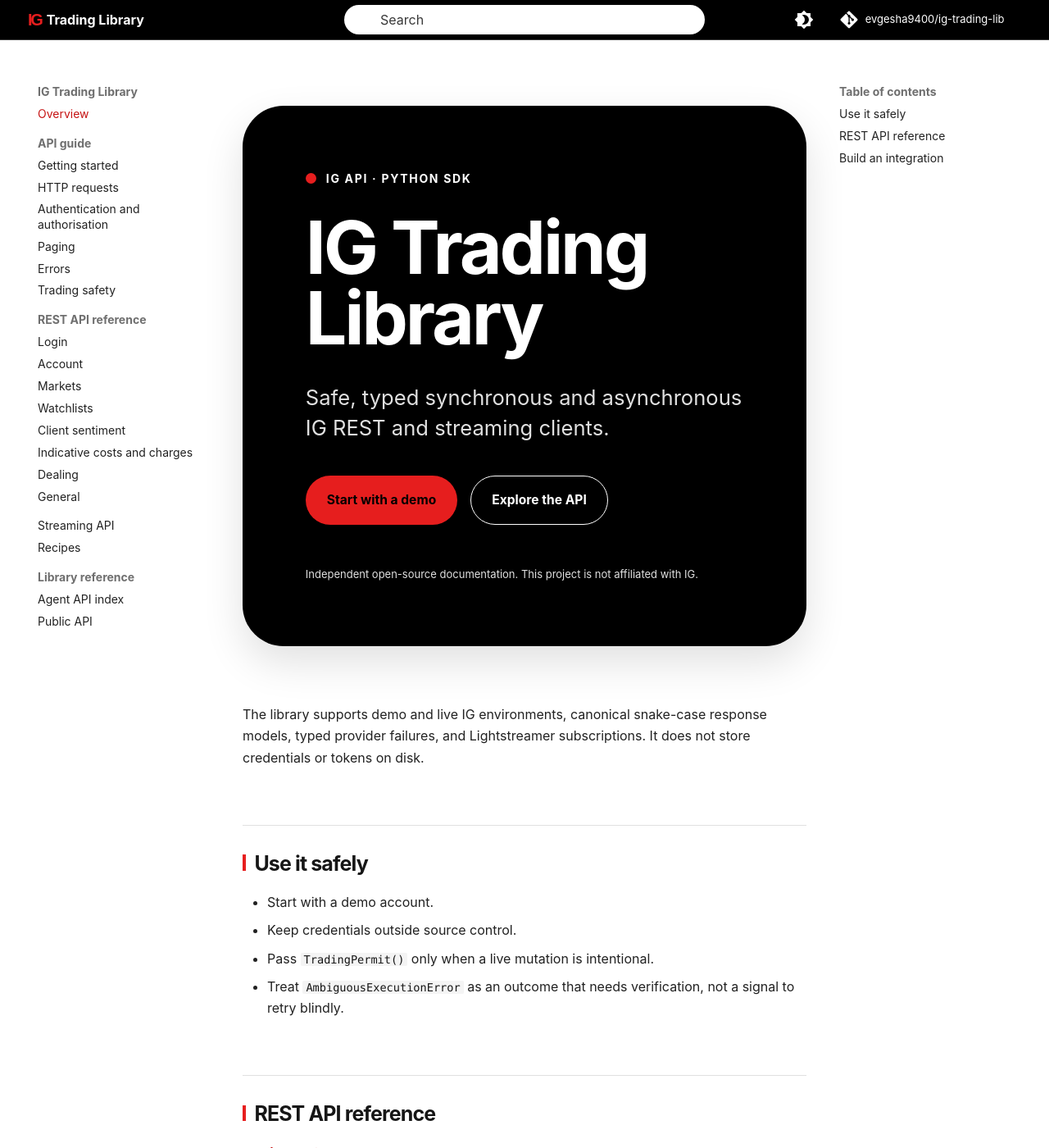
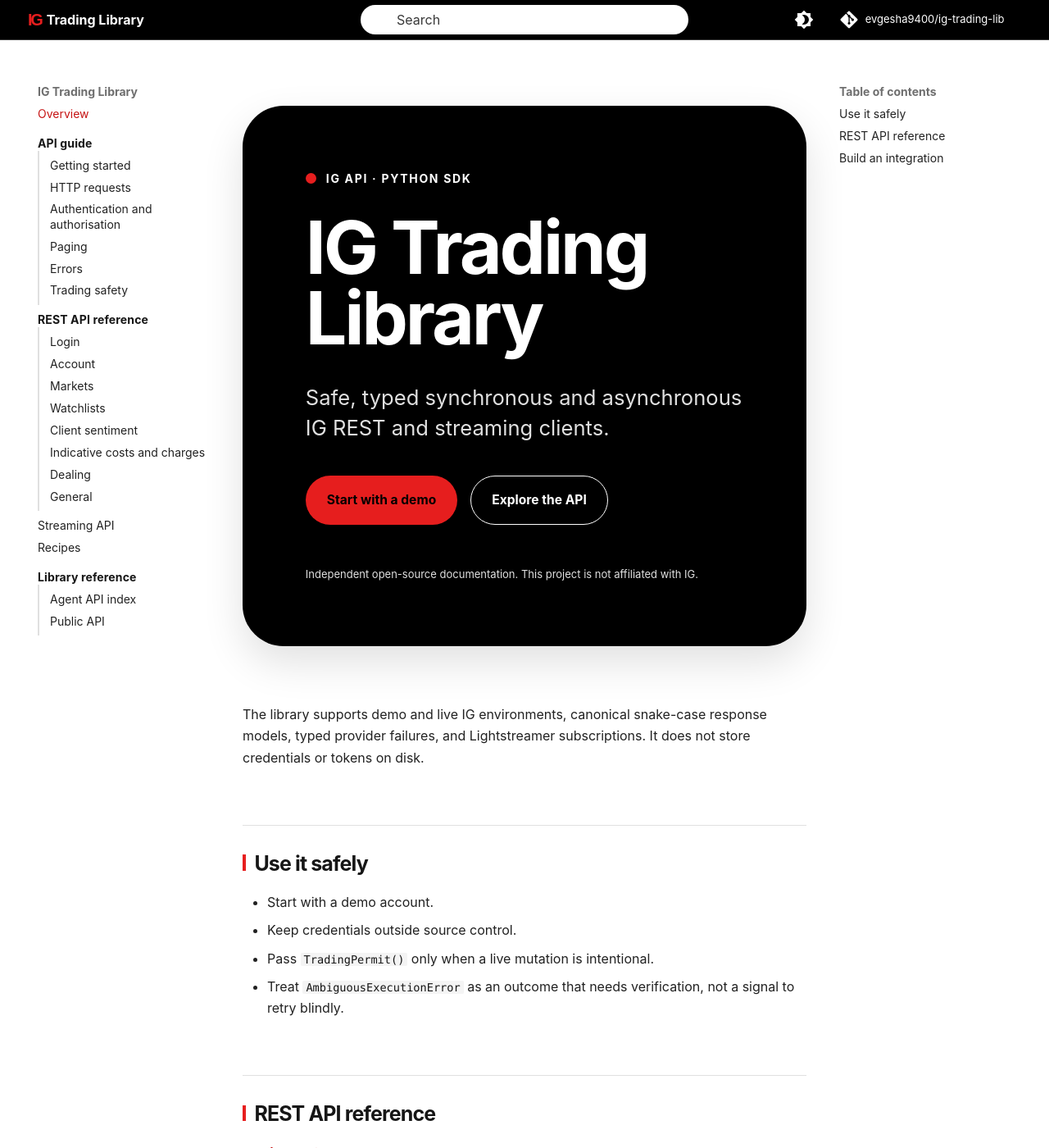
Before and after one commit to evgesha9400/ig-trading-lib, an MkDocs documentation site: the page built from docs/index.md, in a window 1280 px wide and 1400 px high. Shown: the whole window at 82% size. Built offline with MkDocs 1.6.1 and Material for MkDocs 9.7.7, drawn with Linux system fonts in a browser that asks for light colours; comment, search, counter and statistics services are not loaded; the version menu is left out.

Commit message:
style(docs): centre header and clarify navigation
- Centre desktop search against the full header viewport.\n- Separate sidebar section labels from nested page links.

```diff
--- a/docs/stylesheets/ig-theme.css
+++ b/docs/stylesheets/ig-theme.css
@@ -134,18 +134,19 @@
 
 @media screen and (min-width: 60em) {
   .md-header__inner {
-    display: grid;
-    grid-template-columns: minmax(0, 1fr) minmax(18rem, 22rem) minmax(0, 1fr);
+    display: flex;
+    position: static;
   }
 
   .md-header__brand {
-    grid-column: 1;
-    justify-self: start;
+    flex: 0 0 auto;
   }
 
   .ig-docs-header-search {
-    grid-column: 2;
-    width: 100%;
+    left: 50%;
+    position: absolute;
+    transform: translateX(-50%);
+    width: min(22rem, calc(100vw - 44rem));
   }
 
   .ig-docs-header-search > .md-header__button {
@@ -165,8 +166,8 @@
   .ig-docs-header-utilities {
     align-items: center;
     display: flex;
-    grid-column: 3;
     justify-content: flex-end;
+    margin-left: auto;
     min-width: 0;
   }
 
@@ -192,6 +193,44 @@
 
 .md-sidebar {
   background: var(--md-default-bg-color);
+}
+
+.md-nav--primary
+  > .md-nav__list
+  > .md-nav__item--section
+  > .md-nav__link {
+  color: var(--md-default-fg-color);
+  font-weight: 700;
+  letter-spacing: 0.01em;
+}
+
+@media screen and (min-width: 60em) {
+  [dir="ltr"] .md-nav--primary > .md-nav__list > .md-nav__item--section > .md-nav {
+    margin-left: 0;
+  }
+
+  [dir="rtl"] .md-nav--primary > .md-nav__list > .md-nav__item--section > .md-nav {
+    margin-right: 0;
+  }
+
+  [dir="ltr"] .md-nav--primary > .md-nav__list > .md-nav__item--section > .md-nav > .md-nav__list {
+    border-left: 2px solid var(--ig-login-grey-20);
+    padding-left: 0.65rem;
+  }
+
+  [dir="rtl"] .md-nav--primary > .md-nav__list > .md-nav__item--section > .md-nav > .md-nav__list {
+    border-right: 2px solid var(--ig-login-grey-20);
+    padding-right: 0.65rem;
+  }
+}
+
+[data-md-color-scheme="ig-login-dark"]
+  .md-nav--primary
+  > .md-nav__list
+  > .md-nav__item--section
+  > .md-nav
+  > .md-nav__list {
+  border-color: var(--ig-login-grey-80);
 }
 
 .md-nav__link--active,
```
Also changed, not shown: 1 other file.
